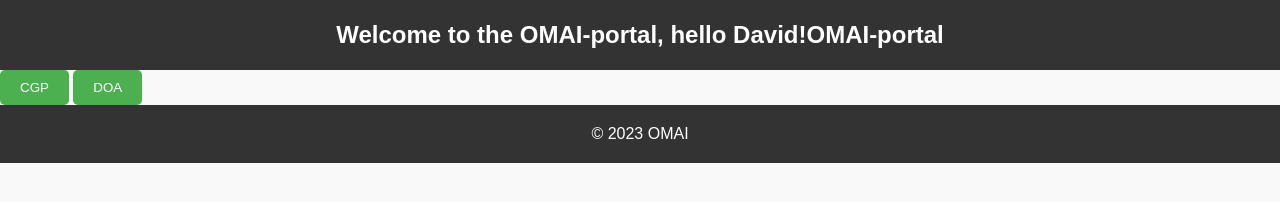
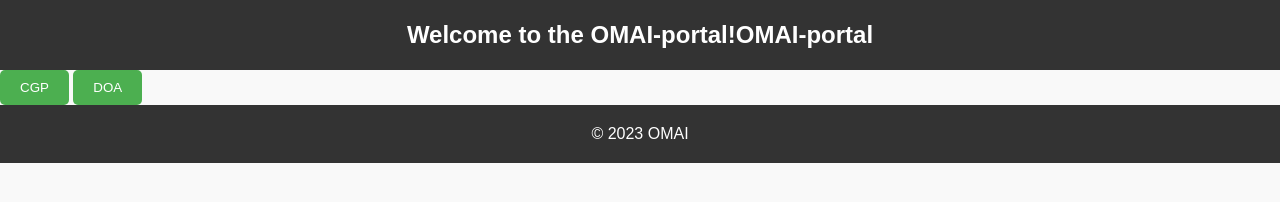
Before and after one commit to cgp-internal/Ori-B_1723029315.2259598, a plain HTML site: page index.html in a window 1280 px wide. Drawn offline with Linux system fonts and the light colour scheme.

Commit message:
Update index.html

```diff
--- a/index.html
+++ b/index.html
@@ -8,7 +8,7 @@
 </head>
 <body>
     <header>
-        <h1>Welcome to the OMAI-portal, hello David!</h1>
+        <h1>Welcome to the OMAI-portal!</h1>
     </header>
     <main>
         <button id="cgp">CGP</button>
```
